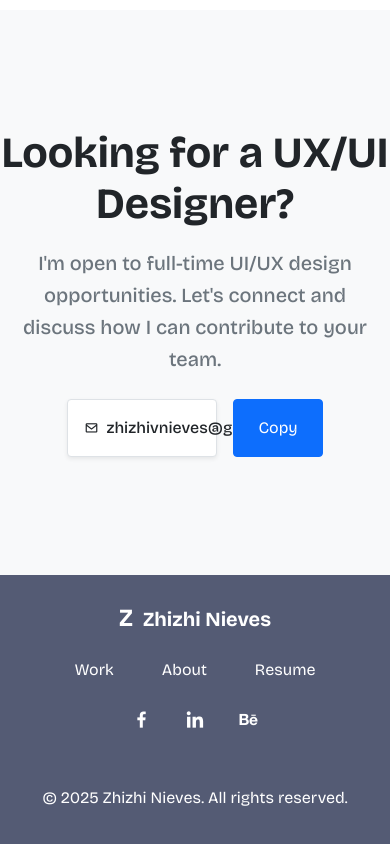
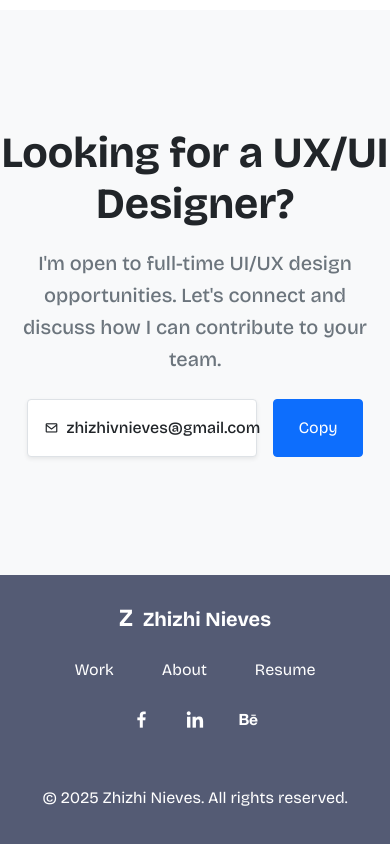
Before and after one commit to Bulbasar/Zhi, a React (Vite) app: page / in a window 390 px wide. Shown: the part 3653-4497 px from the top of the page. Built offline with nearby package versions, Linux system fonts and the light colour scheme.

Commit message:
Third Commit

```diff
--- a/index.html
+++ b/index.html
@@ -25,11 +25,14 @@
     />
 
     <!-- font family -->
-    <link rel="preconnect" href="https://fonts.googleapis.com">
-    <link rel="preconnect" href="https://fonts.gstatic.com" crossorigin>
-    <link href="https://fonts.googleapis.com/css2?family=Bricolage+Grotesque:opsz,wght@12..96,200..800&family=Poppins:ital,wght@0,100;0,200;0,300;0,400;0,500;0,600;0,700;0,800;0,900;1,100;1,200;1,300;1,400;1,500;1,600;1,700;1,800;1,900&display=swap" rel="stylesheet">
+    <link rel="preconnect" href="https://fonts.googleapis.com" />
+    <link rel="preconnect" href="https://fonts.gstatic.com" crossorigin />
+    <link
+      href="https://fonts.googleapis.com/css2?family=Bricolage+Grotesque:opsz,wght@12..96,200..800&family=Poppins:ital,wght@0,100;0,200;0,300;0,400;0,500;0,600;0,700;0,800;0,900;1,100;1,200;1,300;1,400;1,500;1,600;1,700;1,800;1,900&display=swap"
+      rel="stylesheet"
+    />
 
-    <title>My Portfolio</title>
+    <title>Zhizhi Nieves Portfolio</title>
   </head>
   <body>
     <div id="root"></div>
--- a/src/styles/main.css
+++ b/src/styles/main.css
@@ -175,8 +175,8 @@ body {
   }
 
   .footer-email-input {
-    min-width: 150px !important;
-    width: 150px !important;
+    min-width: 230px !important;
+    width: 230px !important;
   }
 
   .footer-email-input span {
```
